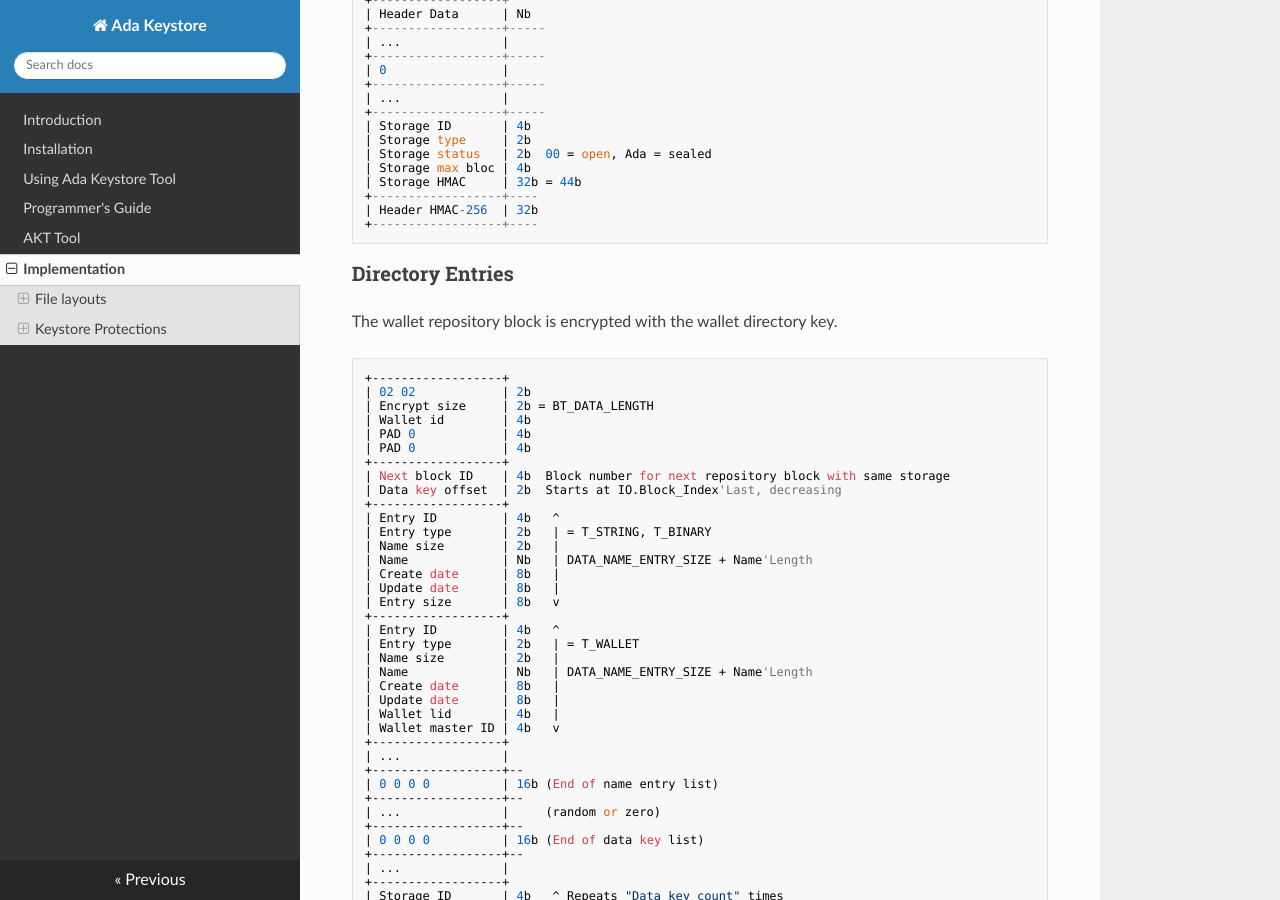
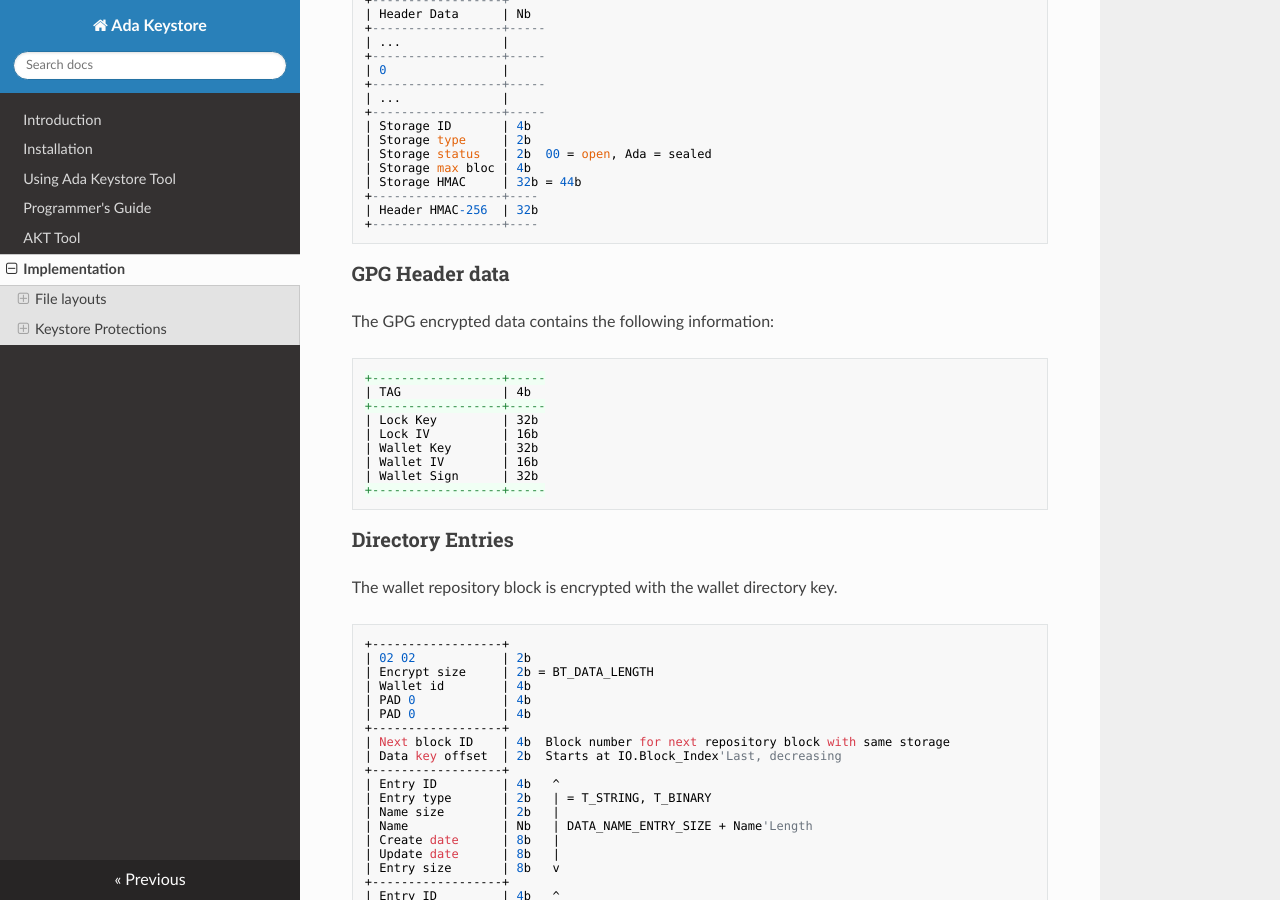
Before and after one commit to stcarrez/ada-keystore, an MkDocs documentation site: the page built from docs/Keystore_Design.md, in a window 1280 px wide and 900 px high, scrolled down 1220 px. Built offline with MkDocs 1.6.1, drawn with Linux system fonts in a browser that asks for light colours; nearby versions of some CDN libraries; old or Windows-style settings are respelled for this version of MkDocs.

Commit message:
Add GPG header documentation

````diff
--- a/docs/Keystore_Design.md
+++ b/docs/Keystore_Design.md
@@ -54,6 +54,21 @@ some optional header data.
 +------------------+----
 | Header HMAC-256  | 32b
 +------------------+----
+```
+
+### GPG Header data
+
+The GPG encrypted data contains the following information:
+```
++------------------+-----
+| TAG              | 4b
++------------------+-----
+| Lock Key         | 32b
+| Lock IV          | 16b
+| Wallet Key       | 32b
+| Wallet IV        | 16b
+| Wallet Sign      | 32b
++------------------+-----
 ```
 
 ### Directory Entries
````
Also changed, not shown: docs/Keystore_Passwords_GPG.md (added, +14 -0 lines).
